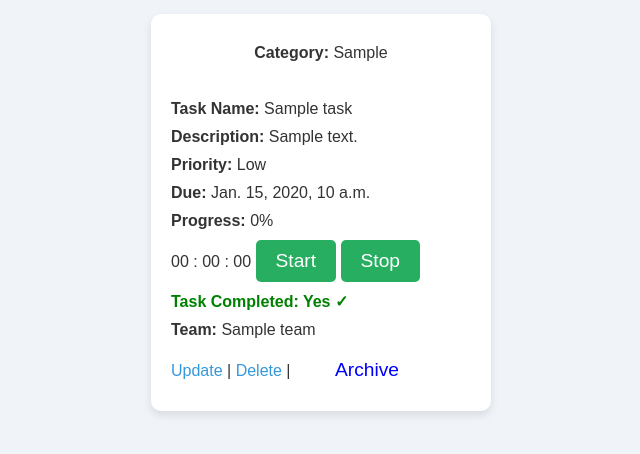
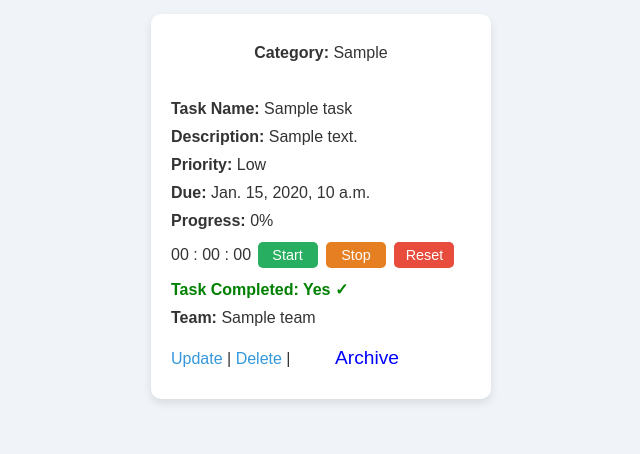
Before and after one commit to DePaul-CSC-394-401/mini-project-team-1, a Django app: page /tasks/ in a window 1280 px wide. Shown: the part 286-740 px from the top of the page, without its empty margins (319-959 px from the left). Run offline with Django 5.2, Linux system fonts and the light colour scheme; a user stored in the database is signed in; tables that the repository leaves empty hold one stand-in row (values such as "Sample post").

Commit message:
fixed timer issue and added reset button/css for timer buttons

```diff
--- a/static/css/main.css
+++ b/static/css/main.css
@@ -87,7 +87,8 @@ input[type="email"], input[type="password"], input[id="username"], textarea {
     box-sizing: border-box;
 }
 
-input[type="submit"], button {
+/* Adjusted Global Button Styles */
+form button, input[type="submit"] {
     font-size: 1.2em;
     padding: 10px 20px;
     background-color: #3498db;
@@ -98,7 +99,7 @@ input[type="submit"], button {
     transition: background-color 0.3s ease;
 }
 
-input[type="submit"]:hover, button:hover {
+form button:hover, input[type="submit"]:hover {
     background-color: #2980b9;
 }
 
@@ -152,7 +153,7 @@ input[type="email"], input[type="password"], input[id="username"], textarea {
 }
 
 /* Button Styles */
-button, input[type="submit"] {
+form button, input[type="submit"] {
     font-size: 1.2em;
     padding: 10px 20px;
     background-color: #27ae60;
@@ -163,7 +164,7 @@ button, input[type="submit"] {
     transition: background-color 0.3s ease;
 }
 
-button:hover, input[type="submit"]:hover {
+form button:hover, input[type="submit"]:hover {
     background-color: #2ecc71;
 }
 
@@ -244,7 +245,7 @@ a:hover {
     padding: 20px;
     border-radius: 10px;
     box-shadow: 0 4px 8px rgba(0, 0, 0, 0.1);
-    width: 300px; /* Adjust the width for how large the cards should be */
+    width: 300px;
     margin: 10px;
 }
 
@@ -268,9 +269,57 @@ a:hover {
     margin-left: 5px;
 }
 
-.complete-checkmark{
+.complete-checkmark {
     color: green;
     font-size: medium;
     font-weight: bold;
     margin-left: 5px;
 }
+
+/* Timer Button Styles */
+.time .btn-timer {
+    font-size: 0.9em;
+    padding: 5px 10px;
+    margin: 2px;
+    background-color: #27ae60;
+    color: white;
+    border: none;
+    border-radius: 5px;
+    cursor: pointer;
+    transition: background-color 0.3s ease;
+    display: inline-block;
+    width: 60px;
+    text-align: center;
+}
+
+/* Hover effects for all timer buttons */
+.time .btn-timer:hover {
+    opacity: 0.85;
+}
+
+/* Specific styles for start button */
+.time .start {
+    background-color: #27ae60;
+}
+
+.time .start:hover {
+    background-color: #2ecc71;
+}
+
+/* Specific styles for stop button */
+.time .stop {
+    background-color: #e67e22;
+}
+
+.time .stop:hover {
+    background-color: #d35400;
+}
+
+/* Specific styles for reset button */
+.time .reset {
+    background-color: #e74c3c;
+}
+
+.time .reset:hover {
+    background-color: #c0392b;
+}
--- a/templates/base.html
+++ b/templates/base.html
@@ -24,57 +24,79 @@
             }
         </script>
 
+        <!-- Timer script -->
         <script>
-    let startBtn = document.getElementById('start');
-    let stopBtn = document.getElementById('stop');
+            document.addEventListener("DOMContentLoaded", function() {
+                const timers = document.querySelectorAll(".task-card"); // Select each task card
+
+                timers.forEach(function(timer) {
+                    let hourElement = timer.querySelector(".hour");
+                    let minuteElement = timer.querySelector(".min");
+                    let secondElement = timer.querySelector(".sec");
+
+                    let startBtn = timer.querySelector(".start");
+                    let stopBtn = timer.querySelector(".stop");
+                    let resetBtn = timer.querySelector(".reset"); // Select reset button
+
                     let hour = 0;
                     let minute = 0;
                     let second = 0;
-    let count = 0;
+                    let timerActive = false;
+                    let timerId;
 
-    startBtn.addEventListener('click', function() {
-        timer = true;
-        stopwatch();
+                    startBtn.addEventListener("click", function() {
+                        if (!timerActive) {
+                            timerActive = true;
+                            startTimer();
+                        }
                     });
 
-    stopBtn.addEventListener('click', function() {
-        timer = false;
+                    stopBtn.addEventListener("click", function() {
+                        timerActive = false;
+                        clearTimeout(timerId);
                     });
 
-    function stopwatch() {
-        if (timer) {
-            count++;
-            if (count == 100) {
+                    resetBtn.addEventListener("click", function() {
+                        timerActive = false;
+                        clearTimeout(timerId);
+                        resetTimer(); // Call reset function to set time to 0
+                    });
+
+                    function startTimer() {
+                        if (timerActive) {
                             second++;
-                count = 0;
-            }
-            if (second == 60) {
+
+                            if (second === 60) {
                                 minute++;
                                 second = 0;
                             }
-            if (minute == 60) {
+
+                            if (minute === 60) {
                                 hour++;
                                 minute = 0;
-                second = 0;
                             }
-            let hrString = hour;
-            let minString = minute;
-            let secString = second;
-            if (hour < 10) {
-                hrString = "0" + hrString;
-            }
-            if (minute < 10) {
-                minString = "0" + minString;
-            }
-            if (second < 10) {
-                secString = "0" + secString;
-            }
-            document.getElementById('hour').innerHTML = hrString;
-            document.getElementById('min').innerHTML = minString;
-            document.getElementById('sec').innerHTML = secString;
-            setTimeout(stopwatch, 10);
+
+                            // Format the time
+                            hourElement.textContent = hour < 10 ? "0" + hour : hour;
+                            minuteElement.textContent = minute < 10 ? "0" + minute : minute;
+                            secondElement.textContent = second < 10 ? "0" + second : second;
+
+                            timerId = setTimeout(startTimer, 1000); // Call function every 1 second
                         }
                     }
+
+                    function resetTimer() {
+                        hour = 0;
+                        minute = 0;
+                        second = 0;
+
+                        // Reset displayed time to 00:00:00
+                        hourElement.textContent = "00";
+                        minuteElement.textContent = "00";
+                        secondElement.textContent = "00";
+                    }
+                });
+            });
         </script>
 
     </body>
--- a/templates/tasks.html
+++ b/templates/tasks.html
@@ -62,12 +62,13 @@
                     {% endif %}
                 </p>
 
-                <div id="time">
-                    <span id="hour">00</span> :
-                    <span id="min">00</span> :
-                    <span id="sec">00</span>
-                    <button id="start">Start</button>
-                    <button id="stop">Stop</button>
+                <div class="time">
+                    <span class="hour">00</span> :
+                    <span class="min">00</span> :
+                    <span class="sec">00</span>
+                    <button class="btn-timer start">Start</button>
+                    <button class="btn-timer stop">Stop</button>
+                    <button class="btn-timer reset">Reset</button>
                 </div>
 
                 {% if task.completed %}
```
Lines whose indentation alone changed are shown as unchanged.
